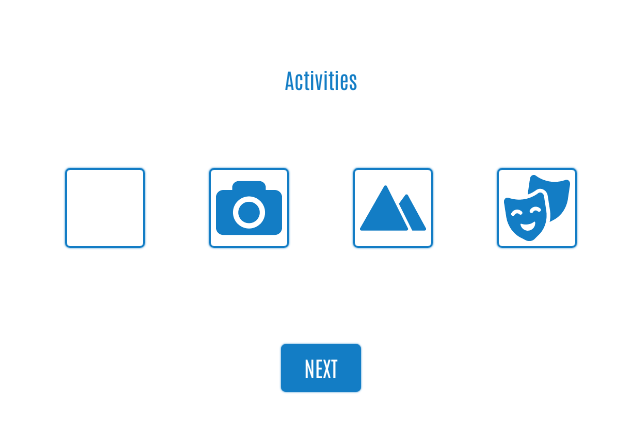
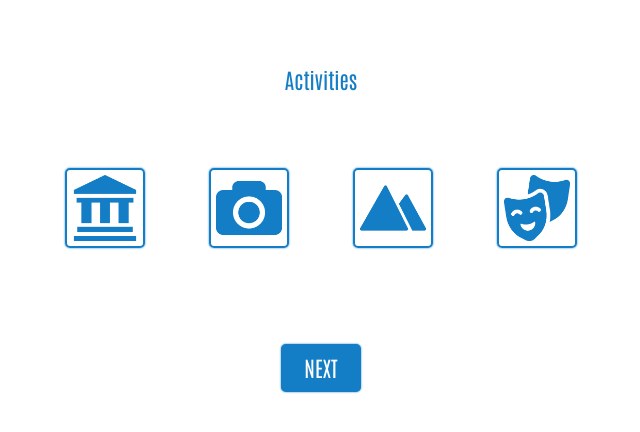
Before and after one commit to GastroHack/Futourist, a React (Create React App) app in the folder frontend/: page /activities in a window 1280 px wide. Shown: the top 432 px of the page, without its empty margins (319-959 px from the left). Built offline with nearby package versions, Linux system fonts and the light colour scheme.

Commit message:
fix museum

```diff
--- a/frontend/src/components/Form/components/Activities/Activities.css
+++ b/frontend/src/components/Form/components/Activities/Activities.css
@@ -1,4 +1,4 @@
-.musem {
+.museum {
   background-image: url("./icons/museum.png");
 }
 
```
